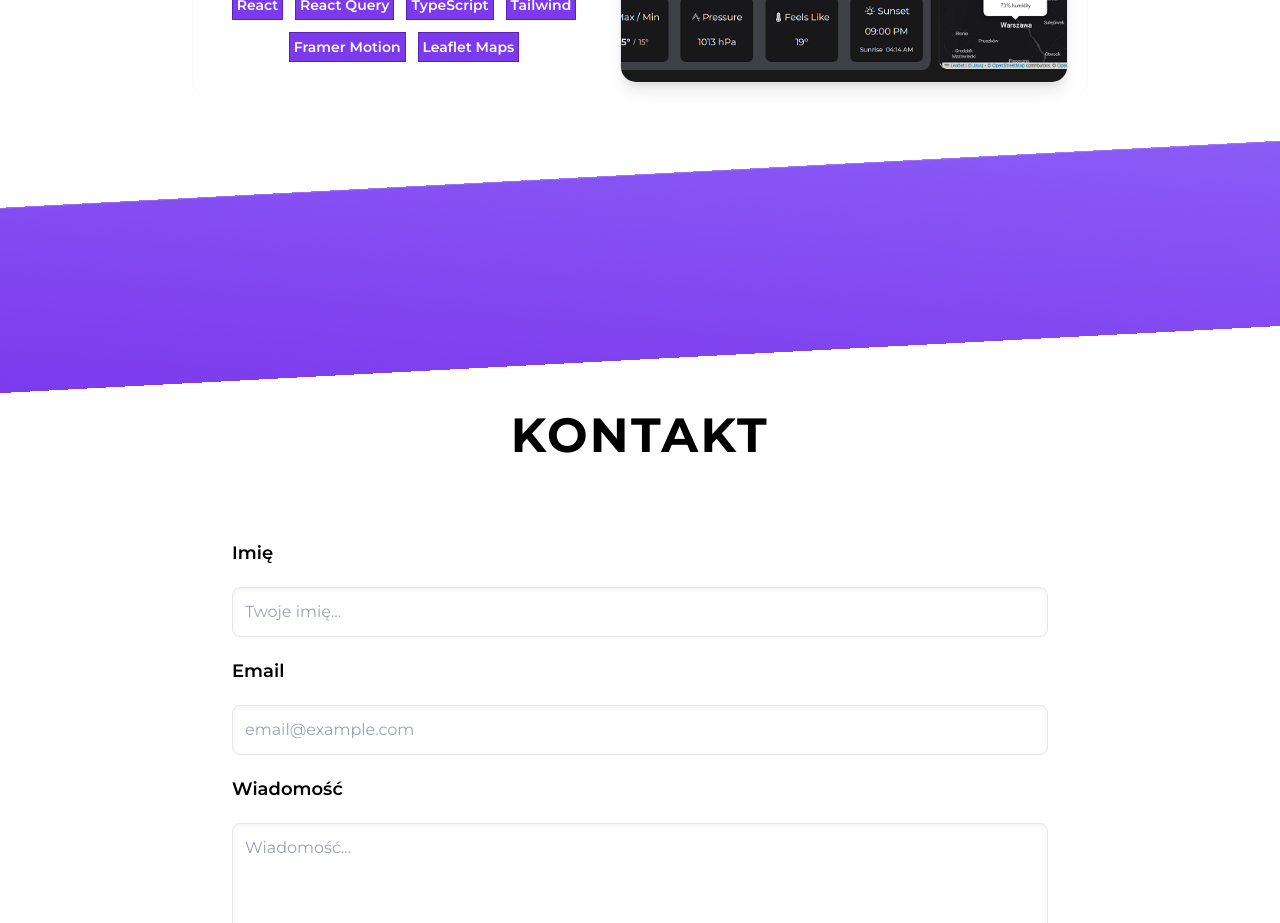
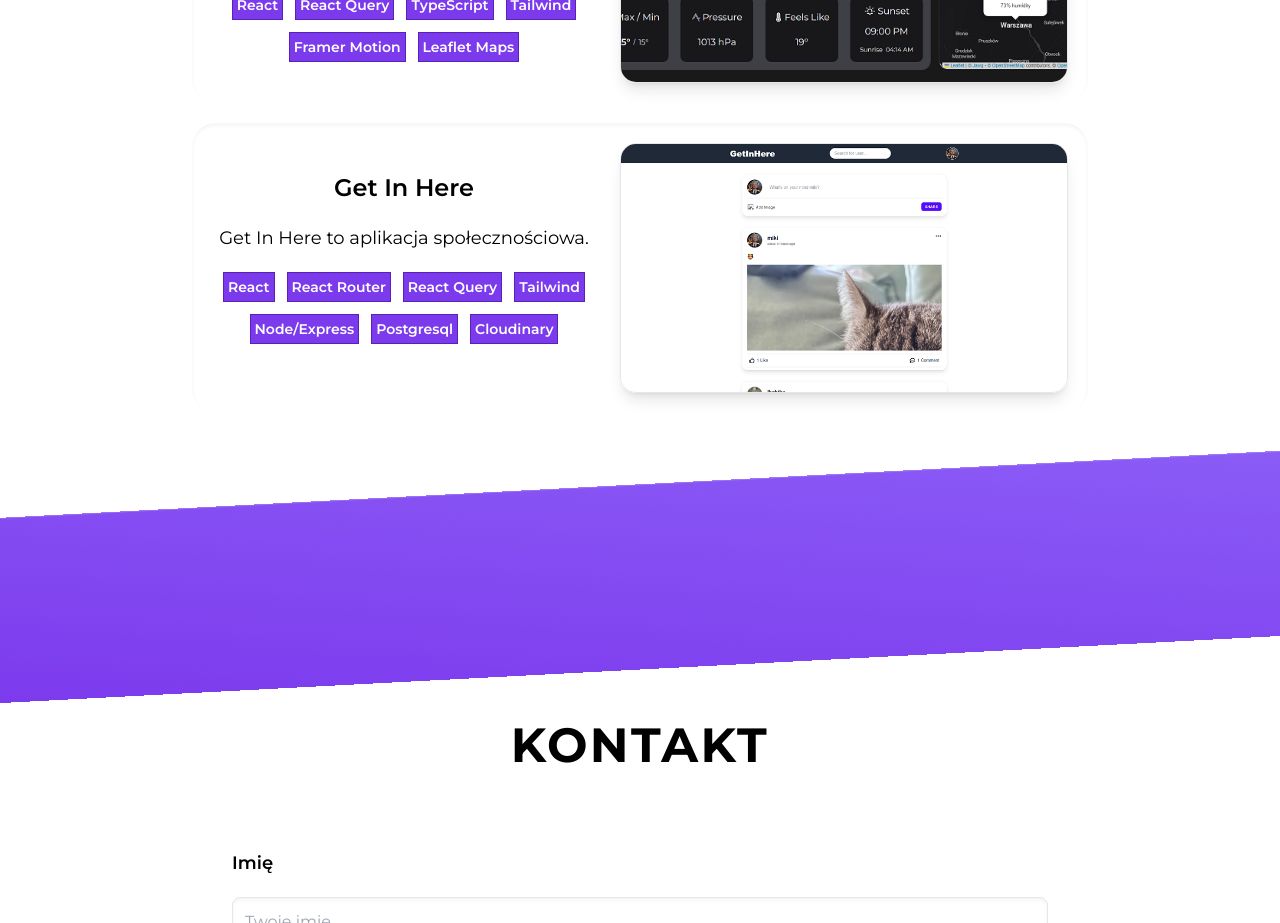
Before and after one commit to malalalash/portfolio, a React (Vite) app: page / in a window 1280 px wide. Shown: the part 2820-3743 px from the top of the page. Built offline with nearby package versions, Linux system fonts and the light colour scheme.

Commit message:
added new project

```diff
--- a/src/data/data.ts
+++ b/src/data/data.ts
@@ -2,6 +2,7 @@ import memoryss from "../assets/memoryss.png";
 import recipeess from "../assets/recipeess.png";
 import izomakss from "../assets/izomakss.png";
 import weatherss from "../assets/weatherss.png";
+import getinheress from "../assets/getinheress.png";
 
 const projects = [
   {
@@ -59,6 +60,24 @@ const projects = [
     descriptionEn:
       "Weather APP - an application that provides current and future weather information.",
   },
+  {
+    id: 5,
+    title: "Get In Here",
+    img: getinheress,
+    description: "Get In Here to aplikacja społecznościowa.",
+    github: "https://github.com/malalalash/social-media-PERN",
+    demo: "https://getinhere.pl",
+    stack: [
+      "React",
+      "React Router",
+      "React Query",
+      "Tailwind",
+      "Node/Express",
+      "Postgresql",
+      "Cloudinary",
+    ],
+    descriptionEn: "Get In Here is a social media app.",
+  },
 ];
 
 export default projects;
```
Also changed, not shown: src/assets/getinheress.png (added).
